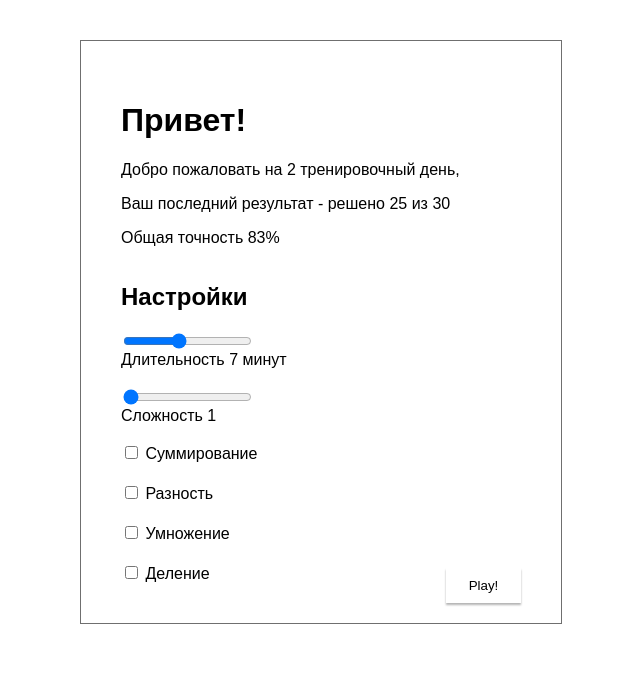
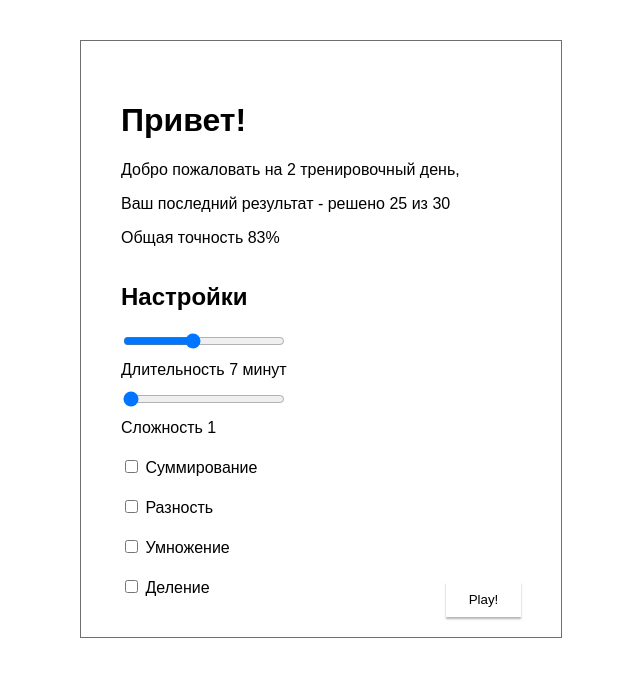
Before and after one commit to Mikhail-Martynenko/brain-trainer, a Vue app: page / in a window 1280 px wide. Shown: the top 676 px of the page, without its empty margins (319-959 px from the left). Built offline with nearby package versions, Linux system fonts and the light colour scheme.

Commit message:
108033 feat: added components WelcomeBlock and SettingsForm

```diff
--- a/src/components/SettingsPage.vue
+++ b/src/components/SettingsForm.vue
@@ -1,54 +1,39 @@
 <template>
-    <div class="setting-container">
-        <div>
-            <h1>Привет!</h1>
-            <div class="statistic_text">
-                <p>Добро пожаловать на {{ sessionStore.state.sessions.length + 1 }} тренировочный день,</p>
-                <p>Ваш последний результат - решено {{ lastSession.score }} из
-                   {{ lastSession.score + lastSession.missed }}</p>
-                <p>Общая точность {{ sessionStore.getters.getAccuracy }}%</p>
-            </div>
-        </div>
     <form @submit.prevent="startGame">
         <h2>Настройки</h2>
+        <div class="range_block">
             <input type="range" v-model.number="roundTime" min="1" max="15" @input="saveSettings" />
             <span>Длительность {{ roundTime }} минут</span>
-
-            <br>
             <input
                     type="range" v-model.number="selectedDifficulty" min="1" :max="maxDifficultyLevel"
                     @input="saveSettings"
             />
             <span>Сложность {{ selectedDifficulty }}</span>
-            <br>
+        </div>
         <div class="operators">
             <label v-for="operator in ALLOWED_OPERATORS" :key="operator.symbol">
-                    <input
-                            type="checkbox" v-model="operator.checked" @change="updateSelectedOperators"
-                    />
+                <input type="checkbox" v-model="operator.checked" @change="updateSelectedOperators" />
                 {{ operator.label }}
             </label>
         </div>
         <button class="start_game_button" type="submit">Play!</button>
     </form>
-    </div>
 </template>
 
 <script setup lang="ts">
 import {onMounted, ref} from 'vue';
+import {useStore} from 'vuex';
+import game, {maxDifficultyLevel} from '@/domain/game';
+import {ALLOWED_OPERATORS, GenerateTaskParams, Operator, Task} from "@/domain/domain";
+import router from "@/router";
 
-import {ALLOWED_OPERATORS, Operator, Task, GenerateTaskParams} from '@/domain/domain';
-import router from "@/router";
-import {useStore} from "vuex";
-import game, {maxDifficultyLevel} from "@/domain/game";
+let selectedOperators: Operator[] = [];
+const roundTime = ref(7);
+const selectedDifficulty = ref(game.config.level);
 
 const taskStore = useStore('taskStore');
 const sessionStore = useStore('sessionStore');
 
-let selectedOperators: Operator[] = [];
-const selectedDifficulty = ref<number>(game.config.level);
-const roundTime = ref(7);
-const lastSession = sessionStore.getters.getLastSession;
 const currentTask = ref<Task>({
     startValue: 0,
     operators: [],
@@ -58,7 +43,9 @@ const currentTask = ref<Task>({
     complexity: 1,
 });
 
-onMounted(() => {
+onMounted(initializeSettings);
+
+function initializeSettings() {
     const savedSelectedDifficulty = localStorage.getItem('selectedDifficulty');
     const savedRoundTime = localStorage.getItem('roundTime');
     const savedSelectedOperators = localStorage.getItem('selectedOperators');
@@ -74,12 +61,14 @@ onMounted(() => {
         operator.checked = operatorLabels.includes(operator.label);
         return operator;
     });
-});
+}
+
 const saveSettings = () => {
     localStorage.setItem('selectedDifficulty', selectedDifficulty.value.toString());
     localStorage.setItem('roundTime', roundTime.value.toString());
     localStorage.setItem('selectedOperators', JSON.stringify(selectedOperators.map(operator => operator.label)));
 };
+
 const updateSelectedOperators = () => {
     selectedOperators = ALLOWED_OPERATORS.filter(operator => operator.checked);
     saveSettings()
@@ -101,32 +90,20 @@ const startGame = () => {
 
     router.push({name: 'gamePage'});
 };
-
-
 </script>
-
 <style>
-h1 {
-    text-align: left;
-}
-
-.statistic_text {
-    text-align: left;
-}
-
-.setting-container {
-    display: flex;
-    flex-direction: column;
-    border: 1px solid #6f6f6f;
-    padding: 40px;
-    width: 400px;
-    position: relative;
-}
-
 form {
     display: flex;
     flex-direction: column;
     align-items: flex-start;
+}
+
+.range_block {
+    display: flex;
+    flex-direction: column;
+    gap: 10px;
+    text-align: left;
+    margin-bottom: 20px;
 }
 
 .operators {
--- /dev/null
+++ b/src/components/WelcomeBlock.vue
@@ -0,0 +1,28 @@
+<template>
+    <div>
+        <h1>Привет!</h1>
+        <div class="statistic_text">
+            <p>Добро пожаловать на {{ props.sessionCount }} тренировочный день,</p>
+            <p>Ваш последний результат - решено {{ props.lastSessionScore }} из {{ props.lastSessionTotal }}</p>
+            <p>Общая точность {{ props.accuracy }}%</p>
+        </div>
+    </div>
+</template>
+
+<script setup lang="ts">
+
+import {defineProps} from 'vue';
+
+const props = defineProps({
+    sessionCount: Number,
+    lastSessionScore: Number,
+    lastSessionTotal: Number,
+    accuracy: Number,
+});
+
+</script>
+<style>
+.statistic_text {
+    text-align: left;
+}
+</style>
--- a/src/router/index.ts
+++ b/src/router/index.ts
@@ -1,6 +1,6 @@
 import { createRouter, createWebHistory, RouteRecordRaw } from 'vue-router'
-import GamePage from "@/components/GamePage.vue";
-import SettingsPage from "@/components/SettingsPage.vue";
+import GamePage from "@/views/GamePage.vue";
+import SettingsPage from "@/views/SettingsPage.vue";
 
 const routes: Array<RouteRecordRaw> = [
   {
--- /dev/null
+++ b/src/views/SettingsPage.vue
@@ -0,0 +1,35 @@
+<template>
+    <div class="setting-container">
+        <WelcomeBlock
+                :sessionCount="sessionStore.state.sessions.length + 1"
+                :lastSessionScore="lastSession.score"
+                :lastSessionTotal="lastSession.score + lastSession.missed"
+                :accuracy="sessionStore.getters.getAccuracy"
+        />
+        <SettingsForm />
+    </div>
+</template>
+
+<script setup lang="ts">
+import {useStore} from "vuex";
+import WelcomeBlock from "@/components/WelcomeBlock.vue";
+import SettingsForm from "@/components/SettingsForm.vue";
+
+const sessionStore = useStore('sessionStore');
+const lastSession = sessionStore.getters.getLastSession;
+</script>
+
+<style>
+h1 {
+    text-align: left;
+}
+
+.setting-container {
+    display: flex;
+    flex-direction: column;
+    border: 1px solid #6f6f6f;
+    padding: 40px;
+    width: 400px;
+    position: relative;
+}
+</style>
```
Also changed, not shown: src/components/RangeInput.vue (added, +13 -0 lines), src/views/GamePage.vue (renamed from src/components/GamePage.vue). Lines whose indentation alone changed are shown as unchanged.
